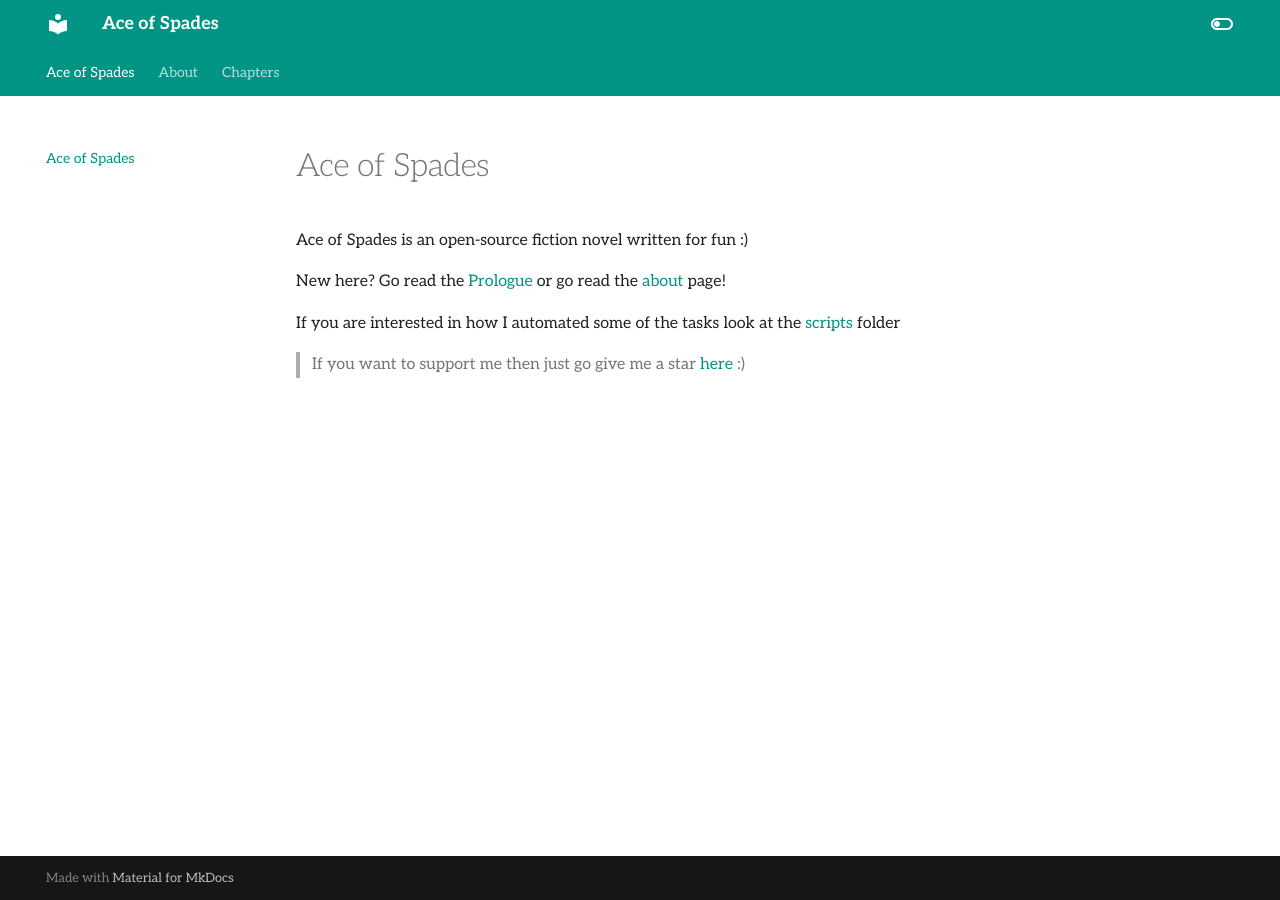
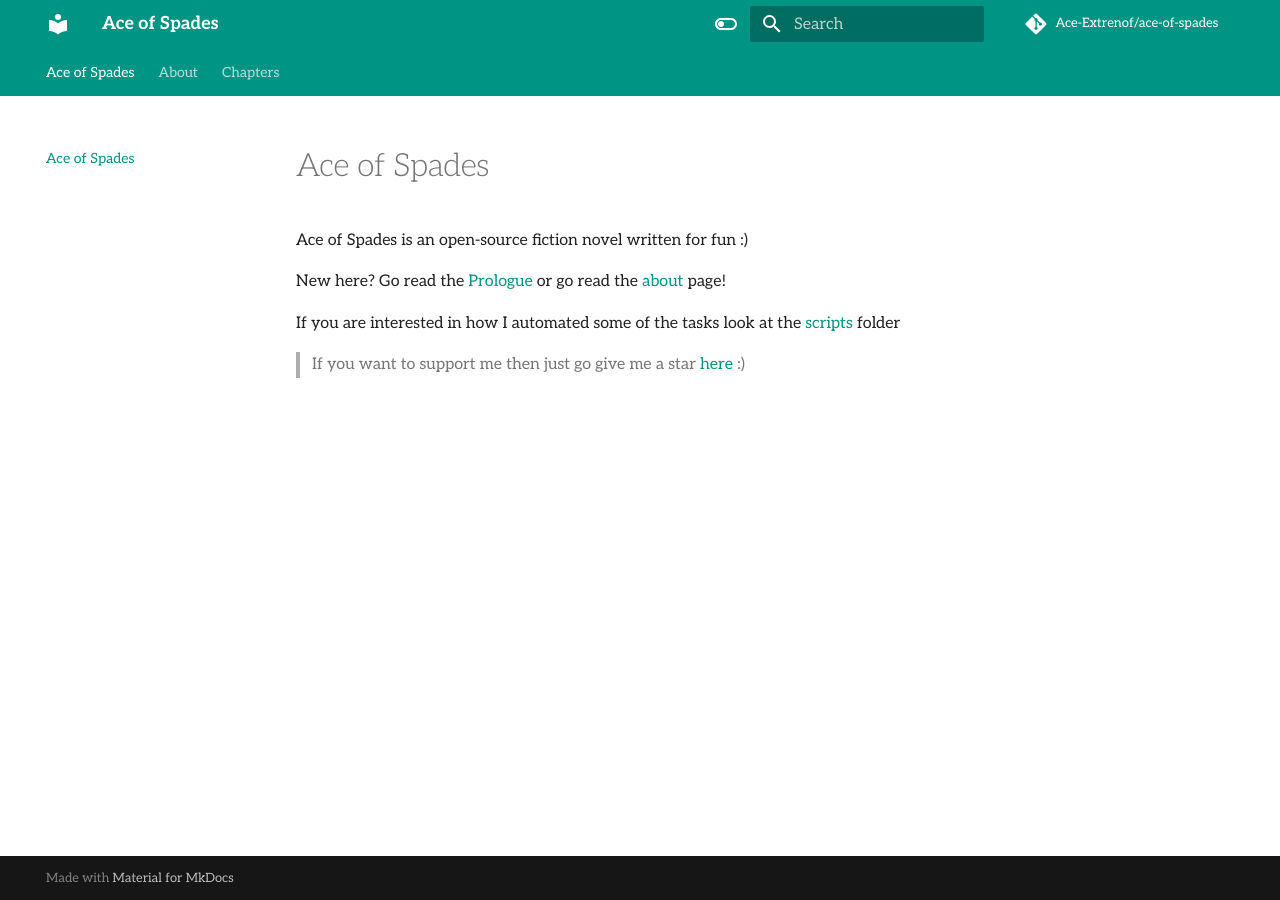
Before and after one commit to Ace-Extrenof/Ace-of-Spades, an MkDocs documentation site: the page built from docs/index.md, in a window 1280 px wide. Built offline with MkDocs 1.6.1 and Material for MkDocs 9.7.7, drawn with Linux system fonts in a browser that asks for light colours; comment, search, counter and statistics services are not loaded.

Commit message:
added search and github link at top-right

```diff
--- a/mkdocs.yml
+++ b/mkdocs.yml
@@ -1,5 +1,8 @@
 site_name: Ace of Spades
 site_url: hhttps://ace-extrenof.github.io/Ace-of-Spades
+repo_url: https://github.com/Ace-Extrenof/Ace-of-Spades/tree/main
+repo_name: Ace-Extrenof/ace-of-spades
+
 theme:
   font:
     text: Aleo
@@ -10,7 +13,6 @@ theme:
     - toc.integrate
     - navigation.top
     - search.suggest
-    - search.highlight
     - content.tabs.link
     - content.code.annotation
     - content.code.copy
@@ -37,3 +39,4 @@ markdown_extensions:
 
 plugins:
   - glightbox
+  - search
```
